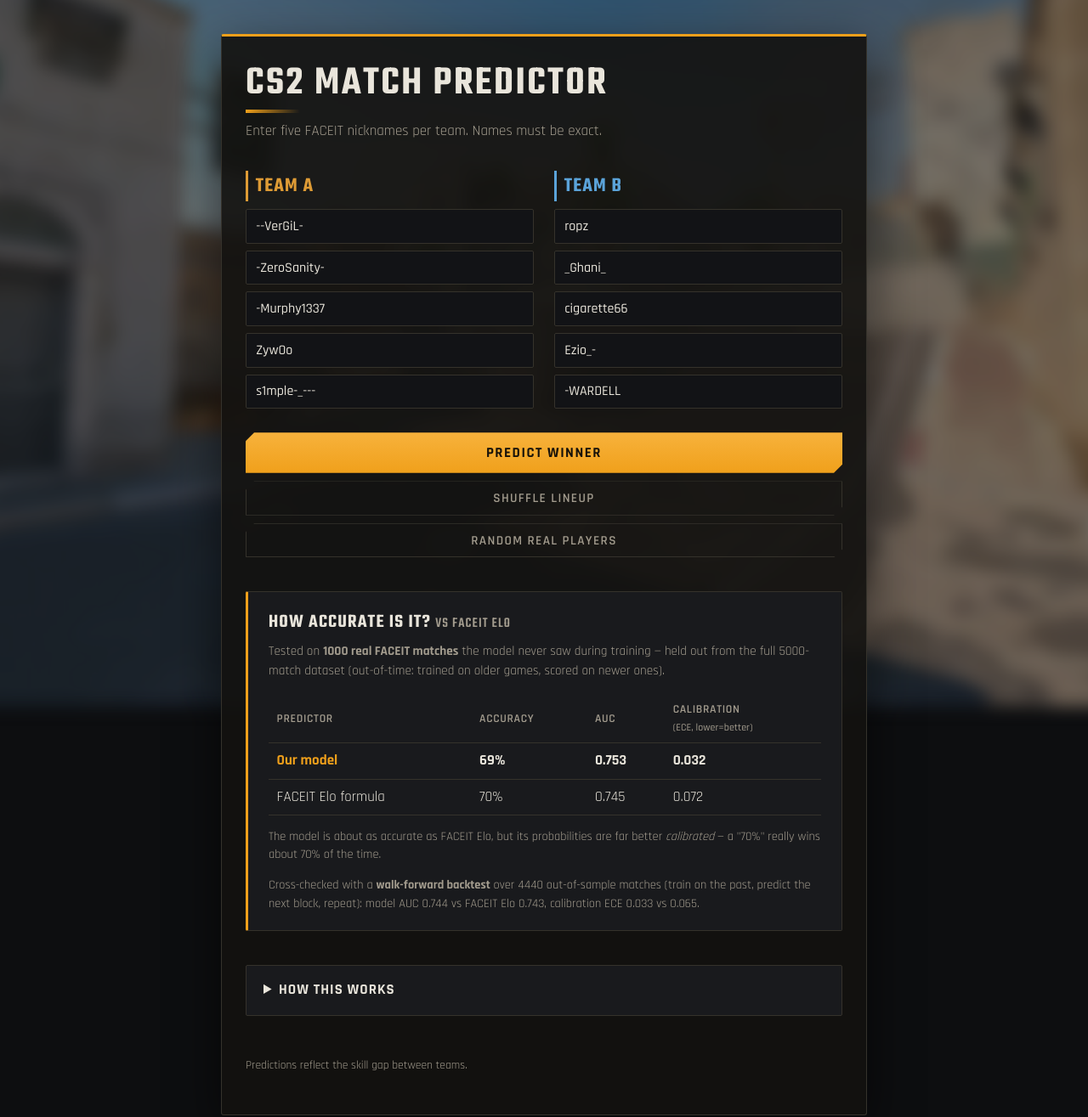
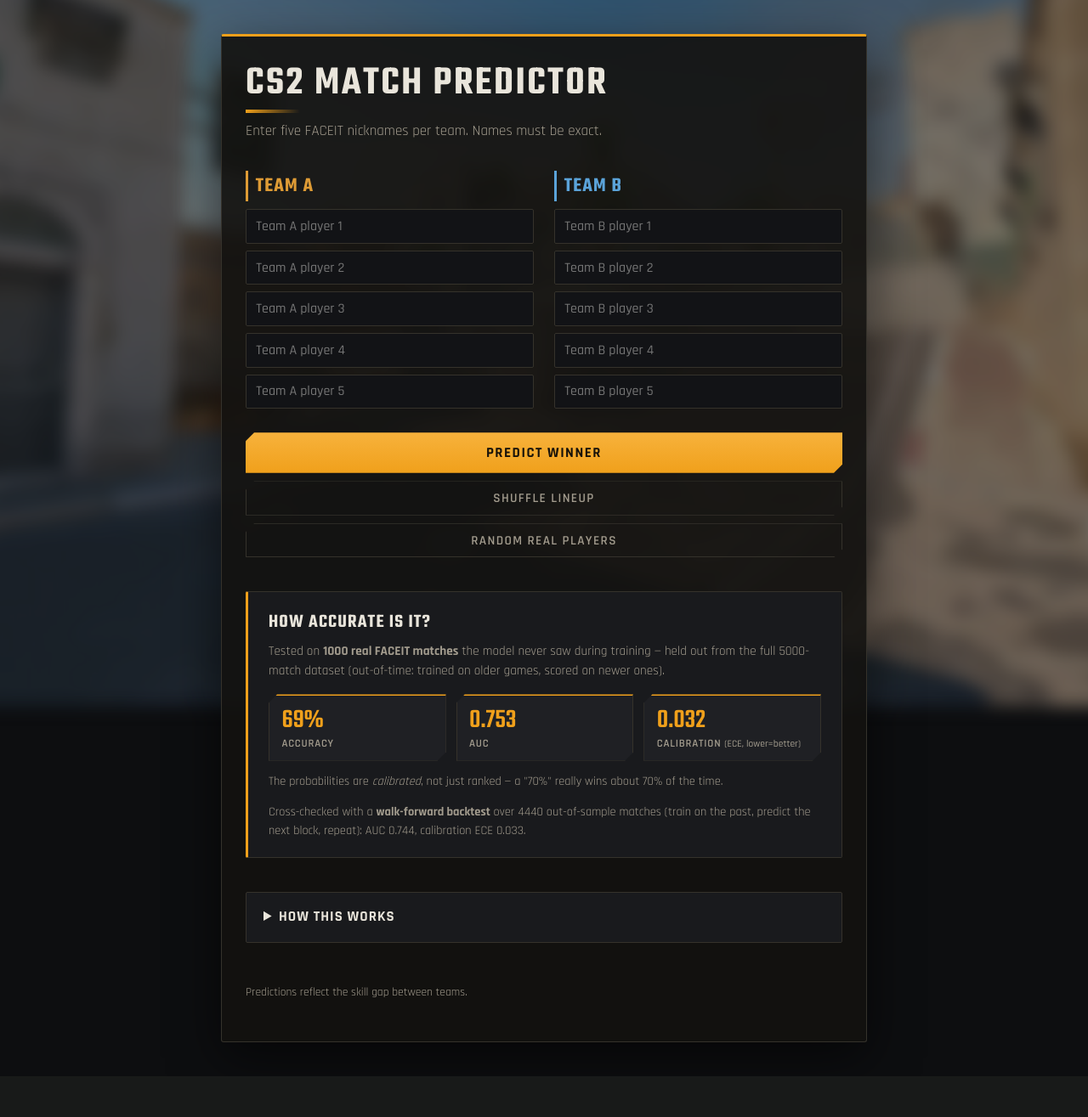
Before and after one commit to icylapras/cs2-match-predictor, a Django app: page / in a window 1280 px wide. Shown: the top 1315 px of the page at 85% size. After the commit the page ends 1267 px from the top, so only its background shows below. Run offline with Django 5.2, Linux system fonts and the light colour scheme; data that the repository does not hold is empty.

Commit message:
corrections

```diff
--- a/predictor/forms.py
+++ b/predictor/forms.py
@@ -1,27 +1,11 @@
-import random
-
 from django import forms
 
 TEAM_SIZE = 5
-
-# Known-active FACEIT nicknames, used to pre-fill the form so the app is
-# demo-ready out of the box. Must be real (exact) nicknames — guessed ones
-# 404 against the FACEIT API. Update if any go inactive.
-DEMO_NICKNAMES = [
-    "s1mple-_---", "cigarette66", "-ZeroSanity-", "Ezio_-", "_Ghani_",
-    "--VerGiL-", "-Murphy1337", "ropz", "-WARDELL", "ZywOo",
-]
 
 
 def field_names() -> list[str]:
     """Ordered 10 form field names: a1..a5, b1..b5."""
     return [f"{side}{i}" for side in ("a", "b") for i in range(1, TEAM_SIZE + 1)]
-
-
-def random_lineup_initial() -> dict[str, str]:
-    """A randomly shuffled 5-v-5 lineup to seed an unbound form."""
-    picks = random.sample(DEMO_NICKNAMES, 2 * TEAM_SIZE)
-    return dict(zip(field_names(), picks))
 
 
 class MatchForm(forms.Form):
--- a/predictor/templates/predictor/index.html
+++ b/predictor/templates/predictor/index.html
@@ -26,7 +26,6 @@
     <p class="loading-note" hidden>Fetching 10 players from FACEIT — the first
         prediction can take a few seconds.</p>
 </form>
-{{ demo_nicknames|json_script:"demo-nicknames" }}
 
 {% if error %}
     <div class="error"><strong>Couldn't predict:</strong><pre>{{ error }}</pre></div>
@@ -105,27 +104,31 @@
 
 {% if metrics %}
 <section class="track-record">
-    <h3>How accurate is it? <span class="tr-vs">vs FACEIT Elo</span></h3>
+    <h3>How accurate is it?</h3>
     <p class="tr-sub">Tested on <strong>{{ metrics.n_test }} real FACEIT matches</strong> the model
         never saw during training — held out from the full {{ metrics.n_total }}-match dataset
         (out-of-time: trained on older games, scored on newer ones).</p>
-    <table class="tr-table">
-        <thead><tr><th>Predictor</th><th>Accuracy</th><th>AUC</th><th>Calibration<br><span class="tr-small">(ECE, lower=better)</span></th></tr></thead>
-        <tbody>
-            <tr class="tr-model"><td>Our model</td><td>{{ metrics.model.accuracy_pct }}%</td>
-                <td>{{ metrics.model.auc }}</td><td>{{ metrics.model.ece }}</td></tr>
-            <tr><td>FACEIT Elo formula</td><td>{{ metrics.faceit_elo.accuracy_pct }}%</td>
-                <td>{{ metrics.faceit_elo.auc }}</td><td>{{ metrics.faceit_elo.ece }}</td></tr>
-        </tbody>
-    </table>
-    <p class="tr-note">The model is about as accurate as FACEIT Elo, but its probabilities are far
-        better <em>calibrated</em> — a "70%" really wins about 70% of the time.</p>
+    <ul class="tr-stats">
+        <li>
+            <span class="tr-stat-value">{{ metrics.model.accuracy_pct }}%</span>
+            <span class="tr-stat-label">Accuracy</span>
+        </li>
+        <li>
+            <span class="tr-stat-value">{{ metrics.model.auc }}</span>
+            <span class="tr-stat-label">AUC</span>
+        </li>
+        <li>
+            <span class="tr-stat-value">{{ metrics.model.ece }}</span>
+            <span class="tr-stat-label">Calibration <span class="tr-small">(ECE, lower=better)</span></span>
+        </li>
+    </ul>
+    <p class="tr-note">The probabilities are <em>calibrated</em>, not just ranked — a "70%" really
+        wins about 70% of the time.</p>
     {% if metrics.walk_forward %}
     <p class="tr-note">Cross-checked with a <strong>walk-forward backtest</strong> over
         {{ metrics.walk_forward.n_oos }} out-of-sample matches (train on the past, predict the
-        next block, repeat): model AUC {{ metrics.walk_forward.model.auc }} vs FACEIT Elo
-        {{ metrics.walk_forward.faceit_elo.auc }}, calibration ECE
-        {{ metrics.walk_forward.model.ece }} vs {{ metrics.walk_forward.faceit_elo.ece }}.</p>
+        next block, repeat): AUC {{ metrics.walk_forward.model.auc }}, calibration ECE
+        {{ metrics.walk_forward.model.ece }}.</p>
     {% endif %}
 </section>
 {% endif %}
@@ -151,8 +154,7 @@
         matches and scored on newer ones it has never seen, and its probabilities are
         <em>calibrated</em> (a "70%" really wins about 70% of the time). Accuracy is
         ~70% across typical matchups but closer to <strong>60%</strong> when the two
-        teams are evenly matched — CS2 has real upsets, so this is an honest fun tool,
-        not a betting product.</p>
+        teams are evenly matched.</p>
     <p class="how-rigor"><strong>The blue bar</strong> is a model-free baseline: the
         standard Elo formula applied to the players' current FACEIT Elo. Showing it
         next to the model lets you see whether the model adds anything over the raw
@@ -181,26 +183,29 @@
         });
     });
 
-    // "Shuffle lineup" — re-randomize the 10 fields from the demo pool,
-    // no page reload. Same field ids as the recent-prediction fill above.
-    var poolEl = document.getElementById("demo-nicknames");
+    // "Shuffle lineup" — redraw the teams from the names already in the boxes,
+    // so it reshuffles whatever the user (or "Random real players") put there.
+    function lineupInputs() {
+        var inputs = [];
+        ["a", "b"].forEach(function (side) {
+            for (var n = 1; n <= 5; n++) {
+                var input = document.getElementById("id_" + side + n);
+                if (input) { inputs.push(input); }
+            }
+        });
+        return inputs;
+    }
+
     var shuffleBtn = document.getElementById("shuffle-btn");
-    if (poolEl && shuffleBtn) {
-        var pool = JSON.parse(poolEl.textContent);
+    if (shuffleBtn) {
         shuffleBtn.addEventListener("click", function () {
-            var picks = pool.slice();
-            for (var i = picks.length - 1; i > 0; i--) {  // Fisher-Yates
+            var inputs = lineupInputs();
+            var names = inputs.map(function (input) { return input.value; });
+            for (var i = names.length - 1; i > 0; i--) {  // Fisher-Yates
                 var j = Math.floor(Math.random() * (i + 1));
-                var tmp = picks[i]; picks[i] = picks[j]; picks[j] = tmp;
+                var tmp = names[i]; names[i] = names[j]; names[j] = tmp;
             }
-            var slot = 0;
-            ["a", "b"].forEach(function (side) {
-                for (var n = 1; n <= 5; n++) {
-                    var input = document.getElementById("id_" + side + n);
-                    if (input && picks[slot] !== undefined) { input.value = picks[slot]; }
-                    slot++;
-                }
-            });
+            inputs.forEach(function (input, idx) { input.value = names[idx]; });
         });
     }
 
--- a/predictor/views.py
+++ b/predictor/views.py
@@ -4,7 +4,7 @@ from django.shortcuts import render
 from src.faceit_api import FaceitError, random_ranked_players
 from src.features import FEATURE_KEYS
 
-from .forms import DEMO_NICKNAMES, TEAM_SIZE, MatchForm, field_names, random_lineup_initial
+from .forms import TEAM_SIZE, MatchForm, field_names
 from .models import PredictionLog
 from .services import get_metrics, run_prediction
 
@@ -65,8 +65,7 @@ def _result_context(team_a, team_b, prediction):
 def index(request):
     context = {
         "recent": PredictionLog.objects.all()[:5],
-        "demo_nicknames": DEMO_NICKNAMES,  # pool for the client-side shuffle button
-        "metrics": get_metrics(),  # track-record table (model vs FACEIT Elo)
+        "metrics": get_metrics(),  # headline accuracy / AUC / calibration panel
     }
 
     if request.method == "POST":
@@ -81,7 +80,9 @@ def index(request):
                 context["result"] = _result_context(team_a, team_b, prediction)
                 context["recent"] = PredictionLog.objects.all()[:5]
     else:
-        form = MatchForm(initial=random_lineup_initial())
+        # Start empty — the user types names, or fills them with
+        # "Random real players" (which returns genuinely active accounts).
+        form = MatchForm()
 
     context["form"] = form
     return render(request, "predictor/index.html", context)
--- a/requirements.txt
+++ b/requirements.txt
@@ -1,6 +1,5 @@
 pandas
 scikit-learn
-xgboost
 requests
 python-dotenv
 django
--- a/src/faceit_api.py
+++ b/src/faceit_api.py
@@ -201,11 +201,10 @@ def get_player_stats(
 def random_ranked_players(count: int, *, api_key: str | None = None) -> list[str]:
     """Return ``count`` nicknames of real, currently-ranked CS2 players.
 
-    Used to seed the web form with a genuinely random matchup, rather than
-    picking from the small fixed demo pool: each pick is a random offset into
-    one of FACEIT's regional CS2 leaderboards (EU/NA/SA, each ~10k+ ranked
-    players deep), so every nickname is real, currently active, and has
-    recent match history.
+    Used to fill the web form with a genuinely random matchup: each pick is a
+    random offset into one of FACEIT's regional CS2 leaderboards (EU/NA/SA,
+    each ~10k+ ranked players deep), so every nickname is real, currently
+    active, and has recent match history.
     """
     session = _session(api_key)
     nicknames: set[str] = set()
--- a/static/predictor/style.css
+++ b/static/predictor/style.css
@@ -230,15 +230,30 @@ th { color: var(--muted); font-weight: 600; text-transform: uppercase; letter-sp
     border-radius: 2px;
 }
 .track-record h3 { margin: 0 0 0.3rem; }
-.track-record .tr-vs { color: var(--muted); font-weight: 500; font-size: 1.05rem; }
 .track-record .tr-sub { color: var(--muted); font-size: 0.95rem; margin: 0 0 1rem; }
-.tr-table { width: 100%; border-collapse: collapse; }
-.tr-table th, .tr-table td { text-align: left; padding: 0.5rem 0.6rem; border-bottom: 1px solid var(--line); }
-.tr-table th { color: var(--muted); font-weight: 600; font-size: 0.85rem; }
-.tr-table .tr-small { font-weight: 500; font-size: 0.75rem; text-transform: none; letter-spacing: normal; }
-.tr-table tbody td { font-variant-numeric: tabular-nums; }
-.tr-table .tr-model { color: var(--text); font-weight: 700; }
-.tr-table .tr-model td:first-child { color: var(--accent); }
+/* Headline metrics: three chamfered tiles that wrap to one column on narrow screens. */
+.tr-stats {
+    list-style: none; margin: 0; padding: 0;
+    display: grid; gap: 0.75rem;
+    grid-template-columns: repeat(auto-fit, minmax(140px, 1fr));
+}
+.tr-stats li {
+    background: var(--card-2); border: 1px solid var(--line);
+    border-top: 2px solid var(--accent);
+    clip-path: var(--chamfer);
+    padding: 0.7rem 0.9rem 0.6rem;
+}
+.tr-stat-value {
+    display: block; color: var(--accent);
+    font-family: "Teko", "Rajdhani", sans-serif; font-size: 2rem; line-height: 1.1;
+    font-variant-numeric: tabular-nums;
+}
+.tr-stat-label {
+    display: block; color: var(--muted);
+    font-size: 0.8rem; font-weight: 600;
+    text-transform: uppercase; letter-spacing: 0.06em;
+}
+.tr-stat-label .tr-small { font-weight: 500; font-size: 0.72rem; text-transform: none; letter-spacing: normal; }
 .track-record .tr-note { color: var(--muted); font-size: 0.9rem; margin: 0.9rem 0 0; }
 
 .how-it-works {
```
Also changed, not shown: requirements-dev.txt (+8 -1 lines), src/predict.py (+5 -2 lines).
